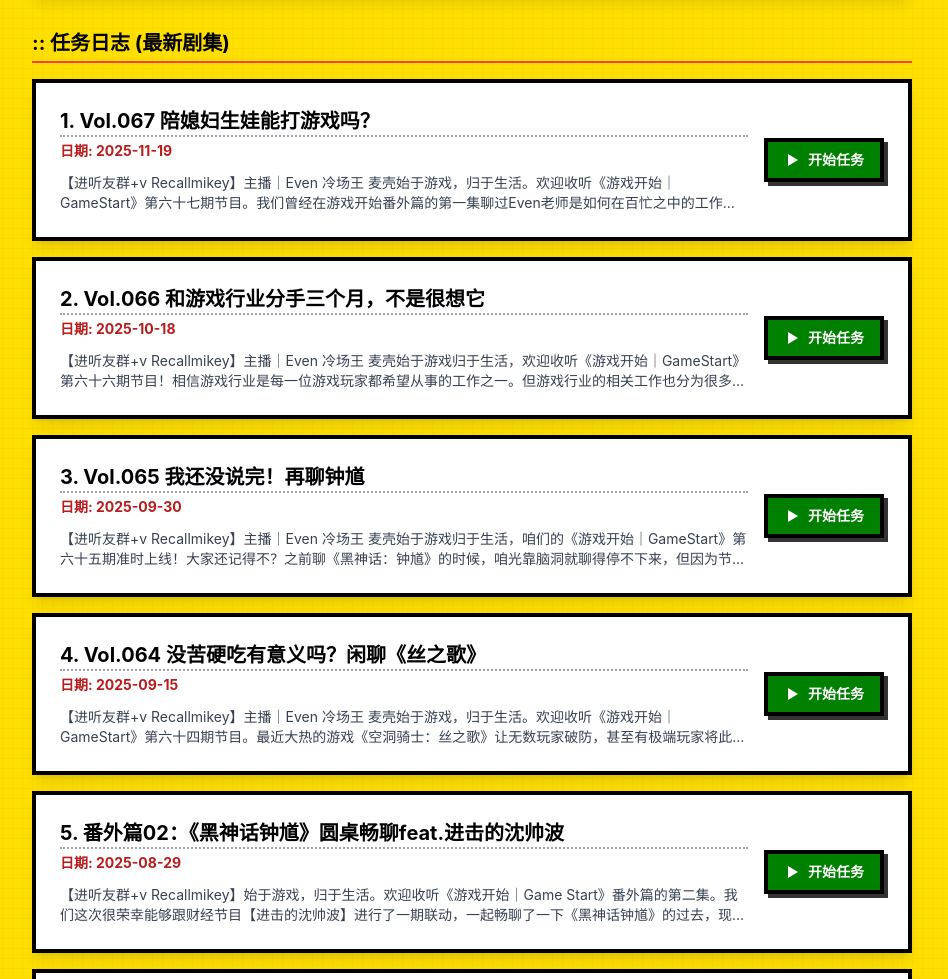
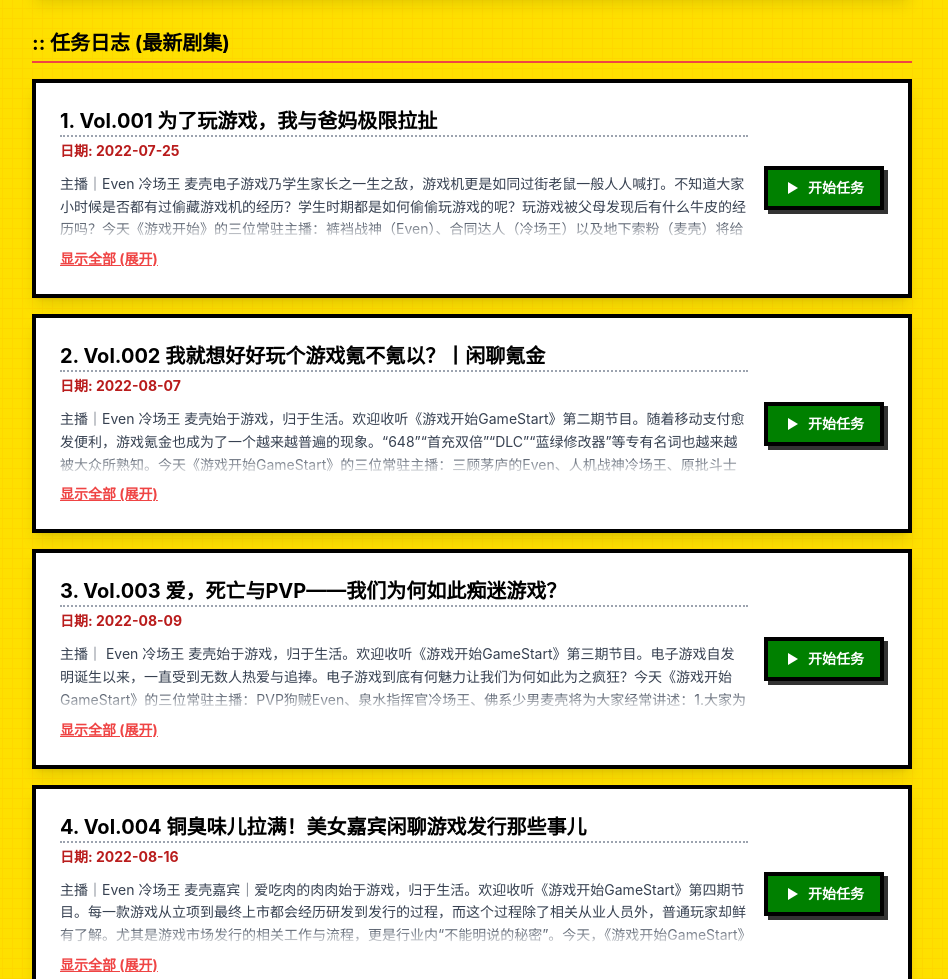
Before and after one commit to recallmikey-web/Gamestart, a plain HTML site: page index.html in a window 1280 px wide. Shown: the part 482-1461 px from the top of the page, without its empty margins (168-1116 px from the left). Drawn offline with nearby package versions, Linux system fonts and the light colour scheme.

Commit message:
Update index.html

```diff
--- a/index.html
+++ b/index.html
@@ -122,12 +122,33 @@
             mix-blend-mode: multiply;
         }
 
+        /* 新增：剧集描述折叠样式 */
+        .description-collapsed {
+            max-height: 4.875em; /* 约 3 行文本的高度 (line-height: relaxed ≈ 1.625 * 3) */
+            overflow: hidden;
+            transition: max-height 0.5s ease-in-out;
+            position: relative;
+        }
+        .description-collapsed::after {
+            /* 渐变遮罩，提示内容被截断 */
+            content: '';
+            position: absolute;
+            bottom: 0;
+            left: 0;
+            right: 0;
+            height: 1.5em;
+            background: linear-gradient(to top, rgba(255, 255, 255, 1) 0%, rgba(255, 255, 255, 0) 100%);
+        }
+        .description-expanded::after {
+            content: none; /* 展开时移除遮罩 */
+        }
+
     </style>
 </head>
 <body>
 
     <div id="app" class="min-h-screen flex flex-col items-center p-4">
-        <!-- 主容器 --><!-- Header 添加了 pixel-art-background 类 --><header class="w-full bg-white shadow-xl p-6 lg:p-10 mb-8 rounded-none border-4 border-black pixel-art-background">
+        <!-- 主容器 --><header class="w-full bg-white shadow-xl p-6 lg:p-10 mb-8 rounded-none border-4 border-black pixel-art-background">
             <!-- 内容恢复为图标和文字居中排列 --><div class="max-w-4xl mx-auto flex flex-col lg:flex-row items-center justify-center space-y-4 lg:space-y-0">
                 <div class="flex flex-col items-center justify-center space-y-4">
                     <!-- 播客图标 - w-32 h-32 固定大小 --><div class="w-32 h-32 bg-gray-900 flex items-center justify-center shadow-lg border-4 border-black overflow-hidden relative z-10">
@@ -1250,6 +1271,27 @@
             setTimeout(() => elements.audioPlayer.play(), 100);
         }
 
+        // --- 描述展开/折叠功能 (新增) ---
+        function toggleDescription(descId, buttonId) {
+            const desc = document.getElementById(descId);
+            const button = document.getElementById(buttonId);
+
+            if (desc.classList.contains('description-collapsed')) {
+                // 展开: 移除折叠类，并设置 max-height 为实际内容高度
+                desc.style.maxHeight = desc.scrollHeight + "px";
+                desc.classList.remove('description-collapsed');
+                desc.classList.add('description-expanded');
+                button.textContent = '收起内容 (折叠)';
+            } else {
+                // 折叠: 先设置一个固定的高度，然后添加折叠类，让 CSS transition 生效
+                desc.style.maxHeight = desc.scrollHeight + "px";
+                desc.classList.add('description-collapsed');
+                desc.classList.remove('description-expanded');
+                // 确保在下一个渲染周期恢复到 CSS 定义的 max-height (4.875em)
+                // 浏览器会自动处理这里的 CSS 属性变化，触发平滑过渡
+                button.textContent = '显示全部 (展开)';
+            }
+        }
         // --- 辅助函数 (保持不变) ---
         function formatDate(dateString) {
             try {
@@ -1273,23 +1315,37 @@
             }
         }
 
-        // --- 渲染函数 (保持不变) ---
+        // --- 渲染函数 (已修改以支持展开/折叠) ---
         function renderEpisode(episode, index) {
             const card = document.createElement('div');
             card.className = 'bg-white p-6 shadow-lg fade-in border-4 border-black';
             card.style.animationDelay = `${0.3 + index * 0.1}s`;
 
-            // 清除 HTML/CDATA 标签，并截断描述
-            const cleanDescription = episode.description
-                .replace(/<[^>]*>?/gm, '')
-                .substring(0, 200) + (episode.description.length > 200 ? '...' : '');
+            // 提取纯文本描述
+            const fullDescription = episode.description.replace(/<[^>]*>?/gm, '');
+            // 检查内容是否足够长，需要折叠（以 150 字符为界限）
+            const needsToggle = fullDescription.length > 150;
 
             card.innerHTML = `
                 <div class="flex flex-col lg:flex-row items-start lg:items-center justify-between space-y-4 lg:space-y-0">
                     <div class="flex-1 min-w-0 pr-4">
                         <h3 class="text-xl font-bold text-black border-b-2 border-dotted border-gray-400 mb-1">${index + 1}. ${episode.title}</h3>
                         <p class="text-sm text-red-700 font-bold mb-3">日期: ${episode.pubDate}</p>
-                        <p class="text-gray-700 text-sm line-clamp-2">${cleanDescription || '数据载入中...'}</p>
+
+                        <!-- 描述容器，如果需要折叠则加上 collapsed 类 -->
+                        <div id="desc-${index}" class="text-gray-700 text-sm leading-relaxed ${needsToggle ? 'description-collapsed' : ''} ${needsToggle ? '' : 'description-expanded'}">
+                            ${fullDescription || '数据载入中...'}
+                        </div>
+
+                        <!-- 展开/折叠按钮，只在需要折叠时显示 -->
+                        ${needsToggle ? `
+                            <button id="toggle-btn-${index}"
+                                class="text-red-500 hover:text-black text-sm font-bold mt-2 underline transition-colors duration-150"
+                                onclick="toggleDescription('desc-${index}', 'toggle-btn-${index}')"
+                            >
+                                显示全部 (展开)
+                            </button>`
+                        : ''}
                     </div>
                     <button
                         class="game-button play-button text-white flex items-center px-4 py-2 text-sm font-bold whitespace-nowrap"
@@ -1349,8 +1405,9 @@
                 // 1. 播客元数据
                 const podcastTitle = channel.querySelector('title')?.textContent || '游戏开始';
                 // 播客源没有 itunes:subtitle 标签，使用 link 标签的标题作为副标题的候选，否则使用默认值
-                const podcastSubtitle = channel.querySelector('description')?.textContent.substring(0, 50) || '按下 START 键 (静态)';
-                const podcastDescription = channel.querySelector('description')?.textContent || '数据读取中...';
+                const podcastDescriptionRaw = channel.querySelector('description')?.textContent || '数据读取中...';
+                const podcastSubtitle = podcastDescriptionRaw.substring(0, 50) + (podcastDescriptionRaw.length > 50 ? '...' : '');
+                const podcastDescription = podcastDescriptionRaw;
 
                 elements.title.textContent = podcastTitle;
                 elements.subtitle.textContent = podcastSubtitle;
@@ -1367,7 +1424,7 @@
                     const enclosure = item.querySelector('enclosure');
                     const audioUrl = enclosure ? enclosure.getAttribute('url') : null;
 
-                    // 优先使用 <content:encoded>（因为它通常包含完整内容），否则使用 <description>
+                    // 优先使用 <content:encoded>，否则使用 <description>
                     // 由于 <content:encoded> 带有命名空间，我们直接在 item 节点下查找 description
                     const descriptionElement = item.querySelector('description');
                     const description = descriptionElement ? descriptionElement.textContent : '';
@@ -1386,7 +1443,8 @@
                 if (episodes.length === 0) {
                     elements.episodesContainer.innerHTML = '<p class="text-black text-center py-8 font-bold border-4 border-black bg-white">!! 任务列表为空 (E-00) !!</p>';
                 } else {
-                    episodes.forEach((ep, index) => renderEpisode(ep, index));
+                    // 倒序渲染，确保最新的剧集在最上方
+                    episodes.reverse().forEach((ep, index) => renderEpisode(ep, index));
                 }
 
                 elements.loadingSpinner.classList.add('hidden');
```
